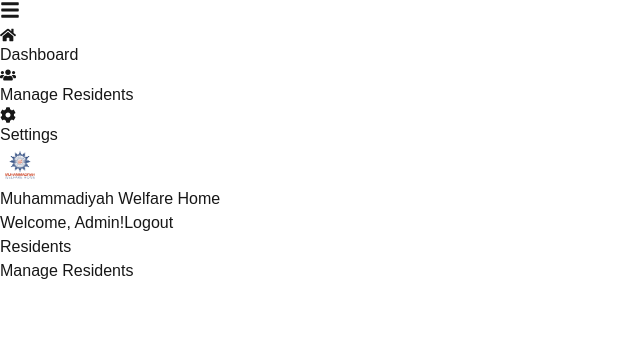
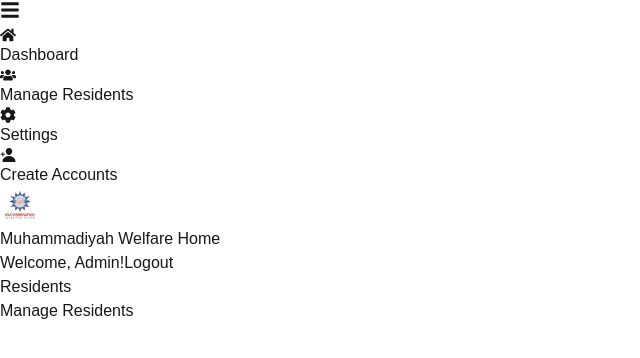
Before and after one commit to Chuacx13/Encoders, a Next.js app: page /admin/residents in a window 1280 px wide. Shown: the top 358 px of the page, without its empty margins (0-640 px from the left). Built offline with nearby package versions, Linux system fonts and the light colour scheme.

Commit message:
Added Create Accounts Tab in sidebar for admins

```diff
--- a/src/app/global/Sidebar.tsx
+++ b/src/app/global/Sidebar.tsx
@@ -3,6 +3,8 @@
 import Link from "next/link";
 import { useState } from "react";
 import { FaHome, FaCog, FaUser, FaUsers, FaBars } from "react-icons/fa";
+import { IoPersonAdd } from "react-icons/io5";
+
 
 interface SidebarProps {
   userType: "admin" | "resident";
@@ -12,6 +14,7 @@ const adminLinks = [
   { href: "/admin", label: "Dashboard", icon: <FaHome /> },
   { href: "/admin/residents", label: "Manage Residents", icon: <FaUsers /> },
   { href: "/admin/settings", label: "Settings", icon: <FaCog /> },
+  { href: "/admin/create-accounts", label: "Create Accounts", icon: <IoPersonAdd />}
 ];
 
 const residentLinks = [
```
